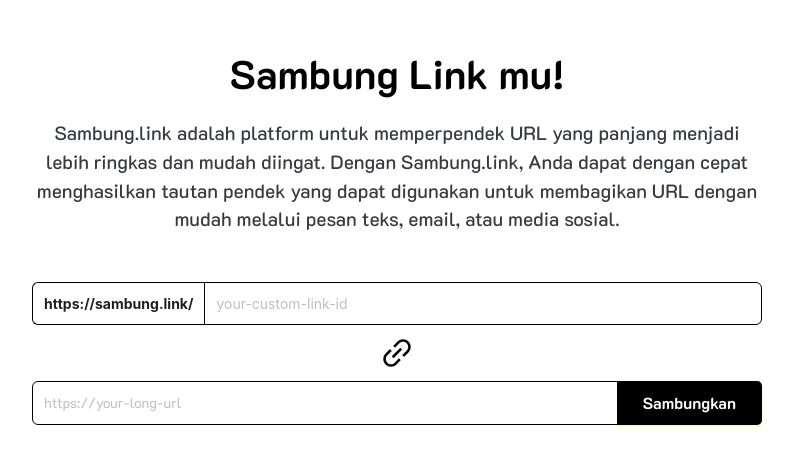
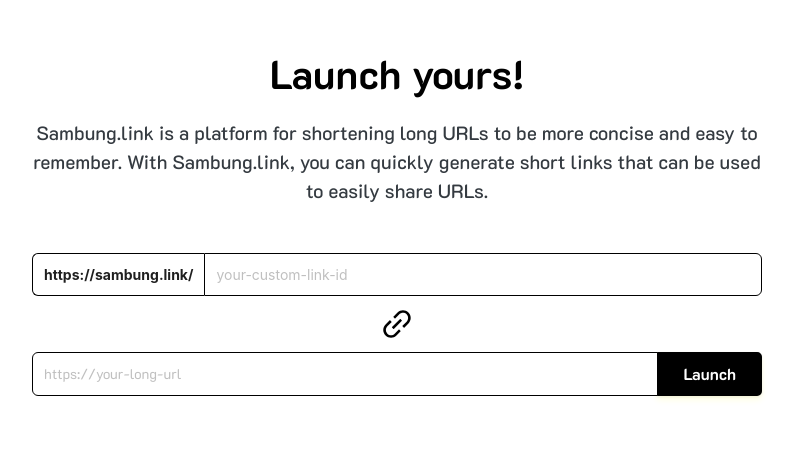
Before and after one commit to ndri-nr/project-url-shorter-frontend, a React (Create React App) app: page / in a window 1280 px wide. Shown: the part 149-616 px from the top of the page, without its empty margins (243-1037 px from the left). Built offline with nearby package versions, Linux system fonts and the light colour scheme; what redux-immutable-state-invariant would draw is missing.

Commit message:
remove unused script

```diff
--- a/public/index.html
+++ b/public/index.html
@@ -7,46 +7,19 @@
     <meta name="theme-color" content="#000000" />
     <meta
       name="description"
-      content="Sambung.link adalah platform untuk memperpendek URL yang panjang menjadi lebih ringkas dan mudah diingat. Dengan Sambung.link, Anda dapat dengan cepat menghasilkan tautan pendek yang dapat digunakan untuk membagikan URL dengan mudah melalui pesan teks, email, atau media sosial."
+      content="Sambung.link is a platform for shortening long URLs to be more concise and easy to remember. With Sambung.link, you can quickly generate short links that can be used to easily share URLs"
     />
     <link rel="apple-touch-icon" href="%PUBLIC_URL%/logo.png" />
-    <!--
-      manifest.json provides metadata used when your web app is installed on a
-      user's mobile device or desktop. See https://developers.google.com/web/fundamentals/web-app-manifest/
-    -->
     <link rel="manifest" href="%PUBLIC_URL%/manifest.json" />
-    <!--
-      Notice the use of %PUBLIC_URL% in the tags above.
-      It will be replaced with the URL of the `public` folder during the build.
-      Only files inside the `public` folder can be referenced from the HTML.
-
-      Unlike "/favicon.ico" or "favicon.ico", "%PUBLIC_URL%/favicon.ico" will
-      work correctly both with client-side routing and a non-root public URL.
-      Learn how to configure a non-root public URL by running `npm run build`.
-    -->
-    <title>%REACT_APP_NAME%</title>
+    <title>URL Shortener - Short URLs & Custom Free Link Shortener | %REACT_APP_NAME%</title>
 
     <!--Google font-->
     <link href="https://fonts.googleapis.com/css?family=K2D:300,400,500,700,800" rel="stylesheet">
+    <!-- bootstrap -->
     <link href="https://cdnjs.cloudflare.com/ajax/libs/twitter-bootstrap/4.1.3/css/bootstrap.min.css" rel="stylesheet">
   </head>
   <body>
     <noscript>You need to enable JavaScript to run this app.</noscript>
     <div id="root"></div>
-    <!--
-      This HTML file is a template.
-      If you open it directly in the browser, you will see an empty page.
-
-      You can add webfonts, meta tags, or analytics to this file.
-      The build step will place the bundled scripts into the <body> tag.
-
-        To begin the development, run `npm start` or `yarn start`.
-        To create a production bundle, use `npm run build` or `yarn build`.
-      -->
-      <script src="https://code.jquery.com/jquery-3.2.1.min.js"></script>
-      <script src="https://cdnjs.cloudflare.com/ajax/libs/feather-icons/4.7.3/feather.min.js"></script>
-      <script src="https://cdnjs.cloudflare.com/ajax/libs/prism/1.15.0/prism.min.js"></script>
-      <script src="https://cdnjs.cloudflare.com/ajax/libs/prism/1.15.0/plugins/line-numbers/prism-line-numbers.min.js"></script>
-      <script type="text/javascript">$(function () {feather.replace();});</script>
   </body>
 </html>
--- a/src/pages/MasterPage.jsx
+++ b/src/pages/MasterPage.jsx
@@ -71,11 +71,8 @@
       <div className="container">
         <div className="row mobile-mt-3">
           <div className="col-md-8 mx-auto text-center">
-            <h1>Sambung Link mu!</h1>
-            <p className="lead mb-5">Sambung.link adalah platform untuk memperpendek URL
-              yang panjang menjadi lebih ringkas dan mudah diingat. Dengan Sambung.link,
-              Anda dapat dengan cepat menghasilkan tautan pendek yang dapat digunakan untuk
-              membagikan URL dengan mudah melalui pesan teks, email, atau media sosial.</p>
+            <h1>Launch yours!</h1>
+            <p className="lead mb-5">Sambung.link is a platform for shortening long URLs to be more concise and easy to remember. With Sambung.link, you can quickly generate short links that can be used to easily share URLs.</p>
             <Input
               className="input-custom-id"
               addonBefore="https://sambung.link/"
@@ -90,7 +87,7 @@
                 onPressEnter={fetchCreateUrl}
               />
               <Button
-                text={"Sambungkan"}
+                text={"Launch"}
                 className={"btn-success btn-with-input"}
                 onClick={fetchCreateUrl}
               />
```
Also changed, not shown: 1 other file (tests, documents, lock files or other folders).
